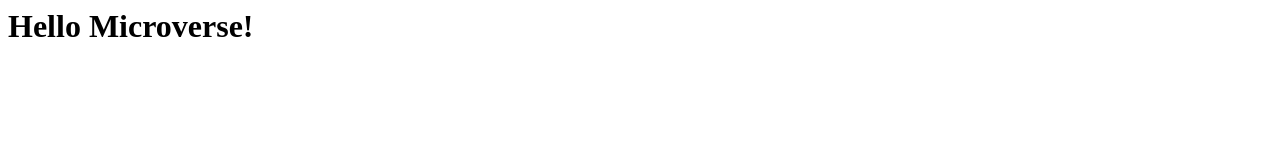
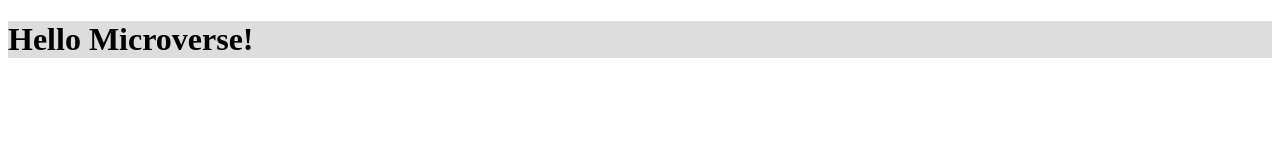
Before and after one commit to alexansaa/Hello_Microverse_Alex, a plain HTML site: page index.html in a window 1280 px wide. Drawn offline with Linux system fonts and the light colour scheme.

Commit message:
Add Styles

```diff
--- a/index.html
+++ b/index.html
@@ -1 +1,9 @@
-<h1>Hello Microverse!</h1>
+<!DOCTYPE html>
+<html lang="en">
+    <head>
+        <link rel="stylesheet" href="myStyles.css" type="text/css"></link>
+    </head>
+    <body>
+        <h1 class="topheader">Hello Microverse!</h1>
+    </body>
+</html>
--- /dev/null
+++ b/myStyles.css
@@ -0,0 +1,4 @@
+.topheader{
+    background-color: #ddd;
+    color: black;
+}
```
